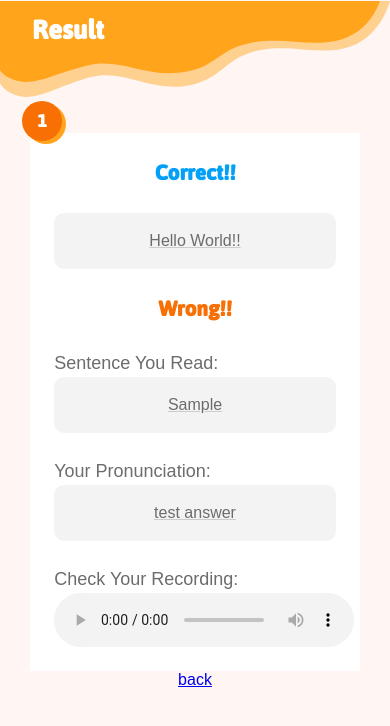
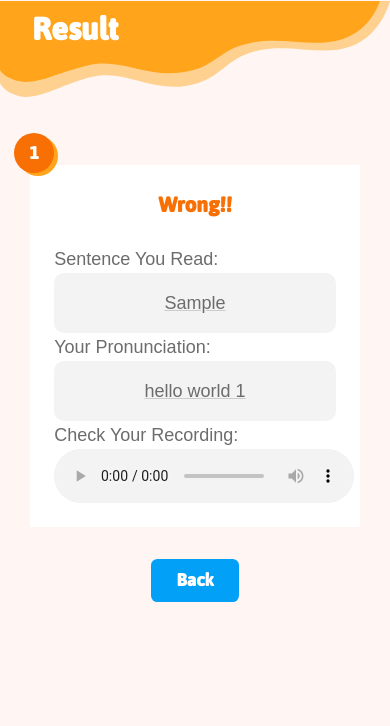
Before and after one commit to karintomania/pronuncii, a Django app: page /result in a window 390 px wide. Shown: the part 63-789 px from the top of the page. Run offline with Django 4.2, Linux system fonts and the light colour scheme; tables that the repository leaves empty hold one stand-in row (values such as "Sample post"); some libraries are stand-ins or nearby versions.

Commit message:
make font responsive

```diff
--- a/src/assets/sass/index.sass
+++ b/src/assets/sass/index.sass
@@ -11,8 +11,13 @@ html
   font-family: Arial, sans-serif
   -ms-text-size-adjust: 100%
   -webkit-text-size-adjust: 100%
+  font-size: 22px
   background-color: vars.$color-base
   color: vars.$color-text
+  @media (max-width: vars.$bp-md)
+    font-size: 20px
+  @media (max-width: vars.$bp-sm)
+    font-size: 16px
 
 body
   margin: 0
--- a/src/assets/sass/main/_index.sass
+++ b/src/assets/sass/main/_index.sass
@@ -21,6 +21,6 @@
 
     .hero__cta
       margin-bottom: 2rem
-      font-size: 1.5rem
+      @include common.text-2xl
 
     // .hero__image
--- a/src/assets/sass/main/_main.sass
+++ b/src/assets/sass/main/_main.sass
@@ -2,3 +2,4 @@
 @use 'assessment'
 @use 'index'
 @use 'result'
+@use 'main-common'
--- a/src/main/services/whisper_service.py
+++ b/src/main/services/whisper_service.py
@@ -4,4 +4,4 @@ from main.services.assessment.sentence import Sentence
 def set_answers(sentences: List[Sentence]) -> None:
 
     for sentence in sentences:
-        sentence.answer = "test answer"
+        sentence.answer = "hello world 1"
--- a/src/main/templates/main/result.html
+++ b/src/main/templates/main/result.html
@@ -20,16 +20,21 @@
              x-data="{
                   isCorrect:
                     {% if result.sentence == result.answer %}
+                        1
+                    {% else %}
                         0
-                    {% else %}
-                        1
                     {% endif %},
              }">
             <div class="result-sentence__q-index" >{{forloop.counter}}</div>
+            <div
+                x-show="isCorrect">
                 <div class="result-sentence__correct">Correct!!</div>
                 <p class="result-sentence__sentence">
-                Hello World!!
+                    {{result.sentence}}
                 </p>
+            </div>
+            <div
+                x-show="!isCorrect">
                 <div class="result-sentence__wrong">Wrong!!</div>
                 <div class="result-sentence__description">
                     <p>Sentence You Read:</p>
@@ -37,6 +42,7 @@
                 <p class="result-sentence__sentence">
                     {{result.sentence}}
                 </p>
+            </div>
             <div class="result-sentence__description">
                 <p>Your Pronunciation:</p>
             </div>
@@ -55,6 +61,6 @@
             </article>
         </div>
         {% endfor %}
-        <a href="{% url 'main:index' %}">back</a>
+        <a class="back-button button-accent" href="{% url 'main:index' %}">Back</a>
     </section>
 {% endblock content %}
--- a/src/static/styles.css
+++ b/src/static/styles.css
@@ -37,33 +37,6 @@
   background-color: #03A0F8;
 }
 
-.sentence-index, .main-result .result-board .result-sentence .result-sentence__q-index, .assessment .assessment-card .__question-index {
-  color: #FFFFFF;
-  font-size: 1.875rem;
-  line-height: 2.25rem;
-  background: #F86F03;
-  width: 4rem;
-  height: 4rem;
-  border-radius: 50%;
-  text-align: center;
-  line-height: 4rem;
-  filter: drop-shadow(0.3rem 0.2rem 0rem #FFA41B);
-  position: absolute;
-  left: -1rem;
-  top: -2rem;
-  font-family: "Jaldi", sans-serif;
-  font-weight: 700;
-}
-@media (max-width: 576px) {
-  .sentence-index, .main-result .result-board .result-sentence .result-sentence__q-index, .assessment .assessment-card .__question-index {
-    left: -0.5rem;
-    width: 2.5rem;
-    height: 2.5rem;
-    font-size: 1.25rem;
-    line-height: 2.5rem;
-  }
-}
-
 .assessment {
   display: flex;
   flex-direction: column;
@@ -203,25 +195,14 @@
   left: 2rem;
   transform: translate(0%, -50%);
   color: #FFFFFF;
-  font-size: 3rem;
-  line-height: 1;
+  font-size: 2.25rem;
+  line-height: 2.5rem;
   font-family: "Jaldi", sans-serif;
   font-weight: 700;
 }
-@media (min-width: 576px) and (max-width: 768px) {
-  .main-result .hero .hero__container .hero__title {
-    font-size: 2.25rem;
-    line-height: 2.5rem;
-  }
-}
-@media (max-width: 576px) {
-  .main-result .hero .hero__container .hero__title {
-    font-size: 1.875rem;
-    line-height: 2.25rem;
-  }
-}
 .main-result .result-board {
   margin-top: 2rem;
+  margin-bottom: 2rem;
   display: flex;
   flex-direction: column;
   align-items: center;
@@ -230,6 +211,8 @@
 .main-result .result-board .result-sentence {
   width: 80%;
   background-color: #FFFFFF;
+  margin-top: 2rem;
+  margin-bottom: 2rem;
   position: relative;
   padding: 1.5rem;
 }
@@ -262,6 +245,23 @@
 .main-result .result-board .result-sentence .result-sentence__wrong {
   color: #F86F03;
 }
+.main-result .result-board .result-sentence .result-sentence__q-index {
+  color: #FFFFFF;
+  font-size: 1.25rem;
+  line-height: 1.75rem;
+  background: #F86F03;
+  width: 2.5rem;
+  height: 2.5rem;
+  border-radius: 50%;
+  text-align: center;
+  line-height: 2.5rem;
+  filter: drop-shadow(0.3rem 0.2rem 0rem #FFA41B);
+  position: absolute;
+  left: -1rem;
+  top: -2rem;
+  font-family: "Jaldi", sans-serif;
+  font-weight: 700;
+}
 .main-result .result-board .result-sentence .result-sentence__sentence {
   font-size: 1.125rem;
   line-height: 1.75rem;
@@ -270,13 +270,6 @@
   background-color: #F3F3F3;
   text-decoration: underline;
   text-decoration-color: #CCCCCC;
-  margin-bottom: 1.5rem;
-}
-@media (max-width: 576px) {
-  .main-result .result-board .result-sentence .result-sentence__sentence {
-    font-size: 1rem;
-    line-height: 1.5rem;
-  }
 }
 .main-result .result-board .result-sentence .result-sentence__description {
   width: 100%;
@@ -286,6 +279,10 @@
 }
 .main-result .result-board .result-sentence .result-sentence__player audio::-webkit-media-controls-panel {
   background-color: #F3F3F3;
+}
+.main-result .result-board .back-button {
+  font-size: 1.25rem;
+  line-height: 1.75rem;
 }
 
 .base-container, .container-lg, .container {
```
Also changed, not shown: other parts of src/static/styles.css (+36 -6 lines), src/assets/sass/_common.sass (+0 -23 lines), src/assets/sass/main/_assessment.sass (+8 -9 lines), src/assets/sass/main/_main-common.sass (added, +27 -0 lines), src/assets/sass/main/_result.sass (+11 -16 lines). Lines whose indentation alone changed are shown as unchanged.
